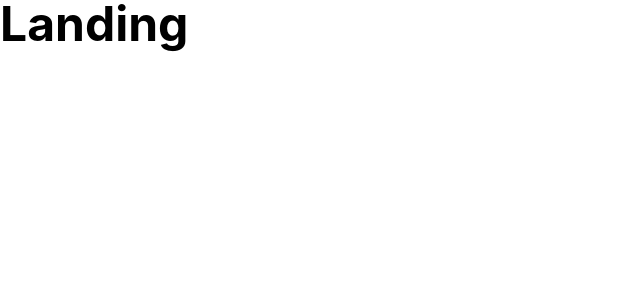
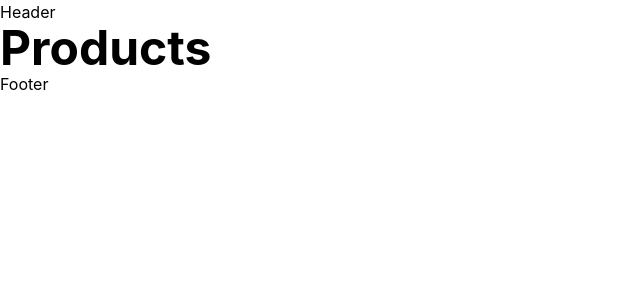
Before and after one commit to IssaZeidan/MarketMate, a React (Create React App) app in the folder market-mate/: page /Products in a window 1280 px wide. Shown: the top 300 px of the page, without its empty margins (0-640 px from the left). Built offline with nearby package versions, Linux system fonts and the light colour scheme.

Commit message:
files org2

```diff
--- a/market-mate/src/App.js
+++ b/market-mate/src/App.js
@@ -4,17 +4,23 @@ import Products from './pages/Products';
 import About from './pages/About';
 import Contact from './pages/Contact';
 import Landing from './pages/Landing';
+import Login from './pages/Login';
+import Header from './components/Header';
+import Footer from './components/Footer';
 
 function App() {
   return (
     <>
       <BrowserRouter>
+      <Header/>
         <Routes>
           <Route path="/" element={<Landing/>} />
           <Route path="Products" element={<Products/>} />
           <Route path="About" element={<About/>} />
           <Route path="Contact" element={<Contact/>} />
+          <Route path="Login" element={<Login/>} />
         </Routes>
+        <Footer/>
       </BrowserRouter>
     </>
   );
--- a/market-mate/src/components/Footer.js
+++ b/market-mate/src/components/Footer.js
@@ -0,0 +1,7 @@
+const Footer = () => {
+    return (
+        <h1>Footer</h1>
+     );
+}
+
+export default Footer;
--- a/market-mate/src/components/Header.js
+++ b/market-mate/src/components/Header.js
@@ -0,0 +1,7 @@
+const Header = () => {
+    return (
+        <h1>Header</h1>
+     );
+}
+
+export default Header;
--- /dev/null
+++ b/market-mate/src/components/Jumbotron.js
@@ -0,0 +1,21 @@
+const Jumbotron = () => {
+  return (
+    <section class="bg-white">
+      <div class="py-8 px-4 mx-auto max-w-screen-xl w-full text-center lg:py-16">
+        <h1 class="mb-4 text-4xl font-extrabold tracking-tight leading-none text-gray-900 md:text-5xl lg:text-6xl dark:text-black">
+          MarketMate
+        </h1>
+        <p class="mb-8 text-lg font-normal text-gray-500 lg:text-xl sm:px-16 lg:px-48 dark:text-gray-400">
+          where we bring the best of fresh produce and everyday grocery
+          essentials to your doorstep. Our shelves are stocked with the finest
+          and freshest fruits and vegetables, handpicked from local farms. We
+          take pride in delivering the highest quality products, sourced from
+          trusted suppliers.
+        </p>
+        <div class="flex flex-col space-y-4 sm:flex-row sm:justify-center sm:space-y-0 sm:space-x-4"></div>
+      </div>
+    </section>
+  );
+};
+
+export default Jumbotron;
--- a/market-mate/src/pages/Login.js
+++ b/market-mate/src/pages/Login.js
@@ -0,0 +1,7 @@
+const Login = () => {
+    return (
+        <h1>Login</h1>
+     );
+}
+
+export default Login;
--- a/market-mate/src/pages/Products.js
+++ b/market-mate/src/pages/Products.js
@@ -1,70 +1,72 @@
 import { useEffect, useState } from "react";
 import axios from "axios";
+import Jumbotron from "../components/Jumbotron";
 
 const Products = () => {
-  //   const [data, setData] = useState([]);
-  //   const [vegetables, setVegetables] = useState([]);
-  //   const [fruits, setFruits] = useState([]);
-  //   const [meats, setMeats] = useState([]);
-  //   const [dairy, setDairy] = useState([]);
-  //   const [bakery, setBakery] = useState([]);
-  //   const [frozen, setFrozen] = useState([]);
+//     const [data, setData] = useState([]);
+//     const [vegetables, setVegetables] = useState([]);
+//     const [fruits, setFruits] = useState([]);
+//     const [meats, setMeats] = useState([]);
+//     const [dairy, setDairy] = useState([]);
+//     const [bakery, setBakery] = useState([]);
+//     const [frozen, setFrozen] = useState([]);
 
-  //   useEffect(() => {
-  //     axios
-  //       .get("http://localhost:3031/products")
-  //       .then((res) => {
-  //         setData(res.data);
-  //         setVegetables(res.data.filter((d) => d.category === "vegetables"));
-  //         setFruits(res.data.filter((d) => d.category === "fruits"));
-  //         setMeats(res.data.filter((d) => d.category === "meats"));
-  //         setDairy(res.data.filter((d) => d.category === "dairy"));
-  //         setBakery(res.data.filter((d) => d.category === "bakery"));
-  //         setFrozen(res.data.filter((d) => d.category === "frozen"));
-  //       })
-  //       .catch((error) => console.log(error));
-  //   }, []);
+//     useEffect(() => {
+//       axios
+//         .get("http://localhost:3031/products")
+//         .then((res) => {
+//           setData(res.data);
+//           setVegetables(res.data.filter((d) => d.category === "vegetables"));
+//           setFruits(res.data.filter((d) => d.category === "fruits"));
+//           setMeats(res.data.filter((d) => d.category === "meats"));
+//           setDairy(res.data.filter((d) => d.category === "dairy"));
+//           setBakery(res.data.filter((d) => d.category === "bakery"));
+//           setFrozen(res.data.filter((d) => d.category === "frozen"));
+//         })
+//         .catch((error) => console.log(error));
+//     }, []);
 
-  //   return (
-  //     <div className="md:container md:mx-auto">
-  //       <div className="flex flex-wrap justify-center -mx-2">
+//     return (
+//       <>
+//       <Jumbotron />
+//       <div className="md:container md:mx-auto">
+//         <div className="flex flex-wrap justify-center -mx-2">
 
-  //         {bakery.map((d, i) => (
-  //             <div
-  //             className="w-full sm:w-1/2 md:w-1/3 lg:w-1/4 xl:w-1/5 px-2 mb-4"
-  //             key={i}
-  //           >
-  //             <div className="bg-white border border-gray-200 rounded-md shadow-sm dark:bg-gray-800 dark:border-gray-700">
+//           {data.map((d, i) => (
+//               <div
+//               className="w-full sm:w-1/2 md:w-1/3 lg:w-1/4 xl:w-1/5 px-2 mb-4"
+//               key={i}
+//             >
+//               <div className="bg-white border border-gray-200 rounded-md shadow-sm dark:bg-gray-800 dark:border-gray-700 p-2">
+//   <img className="rounded-t-md w-full" src={d.image} alt="" />
+//   <div className="p-2">
+//     <h5 className="mb-1 text-base font-semibold tracking-tight text-gray-900 dark:text-white">
+//       {d.name}
+//     </h5>
+//     <p className="mb-2 text-xs text-gray-700 dark:text-gray-400">
+//       {d.description}
+//     </p>
+//     <p className="mb-3 font-normal text-xs text-gray-700 dark:text-gray-400">
+//       ${d.price}
+//     </p>
+//     <a
+//       href="#"
+//       className="inline-block px-2 py-1 text-xs font-medium text-center text-white bg-blue-700 rounded-md hover:bg-blue-800 focus:ring-4 focus:outline-none focus:ring-blue-300 dark:bg-blue-600 dark:hover:bg-blue-700 dark:focus:ring-blue-800"
+//     >
+//       Add to Cart
+//     </a>
+//   </div>
+// </div>
+//             </div>
 
-  //                 <img className="rounded-t-md w-full" src={d.image} alt="" />
 
-  //               <div className="p-3">
+//           ))}
+//         </div>
+//       </div>
+//       </>
+//     );
 
-  //                   <h5 className="mb-1 text-lg font-semibold tracking-tight text-gray-900 dark:text-white">
-  //                     {d.name}
-  //                   </h5>
-
-  //                 <p className="mb-2 text-sm text-gray-700 dark:text-gray-400">
-  //                   {d.description}
-  //                 </p>
-  //                 <p className="mb-3 font-normal text-gray-700 dark:text-gray-400">
-  //                   ${d.price}
-  //                 </p>
-  //                 <a
-  //                   href="#"
-  //                   className="inline-block px-2 py-1 text-xs font-medium text-center text-white bg-blue-700 rounded-md hover:bg-blue-800 focus:ring-4 focus:outline-none focus:ring-blue-300 dark:bg-blue-600 dark:hover:bg-blue-700 dark:focus:ring-blue-800"
-  //                 >
-  //                   Add to Cart
-  //                 </a>
-  //               </div>
-  //             </div>
-  //           </div>
-  //         ))}
-  //       </div>
-  //     </div>
-  //   );
-
-  return <h1 className="text-5xl font-bold">Landing</h1>;
+  return <h1 className="text-5xl font-bold">Products</h1>;
 };
 
 export default Products;
```
